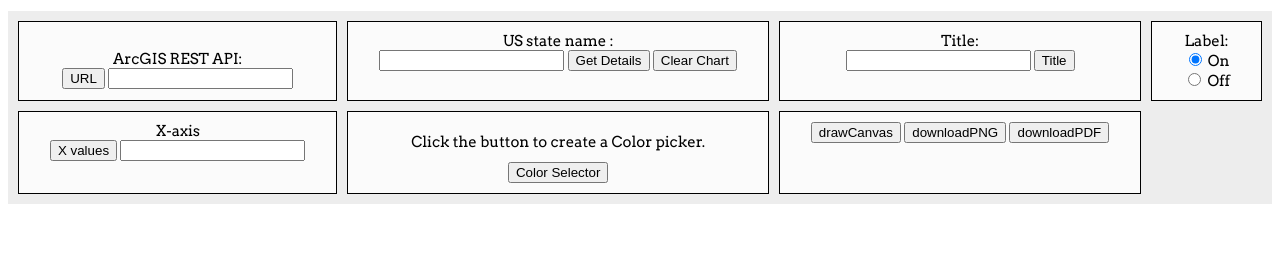
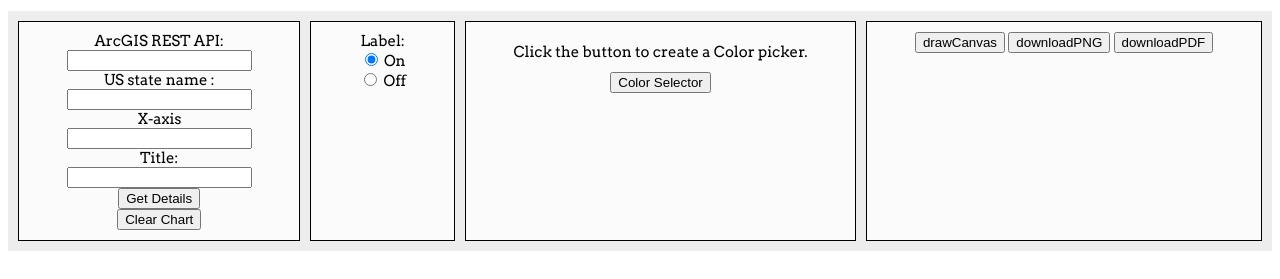
Before and after one commit to AnnaBreton/EsriDataviz, a plain HTML site: page QueryData.html in a window 1280 px wide. Shown: the part 521-800 px from the top of the page. Drawn offline with nearby package versions, Linux system fonts and the light colour scheme; a script that the page names is missing.

Commit message:
input update

```diff
--- a/QueryData.html
+++ b/QueryData.html
@@ -28,25 +28,28 @@
     <body>
     <div>
         <!-- Insert URL -->
+        ArcGIS REST API:
         <br>
-        ArcGIS REST API:<br>
-        <input onclick="APIValue()" type="button" value="URL">
+        <!--<input onclick="APIValue()" type="button" value="URL">-->
         <input type="text" id="APIInput" value="">
-    </div>
 
-    <div>
-        US state name :<br>
+        <br>
+        US state name :
+        <br>
         <input type="text" id="state">
-        <input id="execute" type="button" value="Get Details" position="relative">
+        <br>
+        X-axis<br>
+        <!--<input onclick="xValues()" type="button" value="X values">-->
+        <input type="text" id="xUserInput" value="">
+        <br>
+        Title:
+        <br>
+        <input id="title" type="text" name="title" value="">
+        <br>
+        <input id="execute" type="button" value="Get Details" onclick="xValues(),APIValue(), writeTitle()">
+        <br>
         <button onclick="clearChart();UpdateChart();">Clear Chart</button>
 
-    </div>
-
-    <div>
-        <!--Insert Title section -->
-        Title:<br>
-        <input id="title" type="text" name="title" value="">
-        <input onclick="writeTitle()" type="button" value="Title">
     </div>
 
     <div>
@@ -58,12 +61,6 @@
         </form>
     </div>
 
-    <div>
-        X-axis<br>
-        <input onclick="xValues()" type="button" value="X values">
-        <input type="text" id="xUserInput" value="">
-
-    </div>
 
     <div>
         <p>Click the button to create a Color picker.</p>
```
